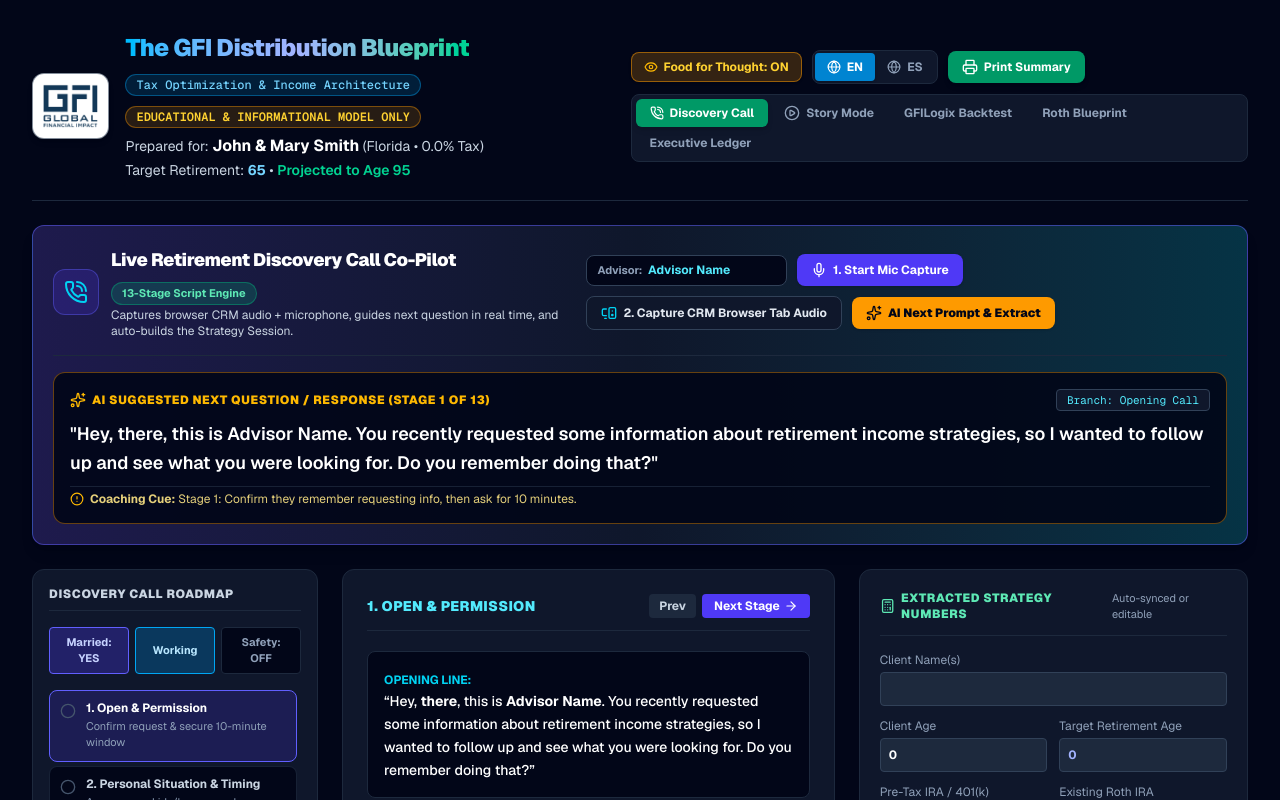
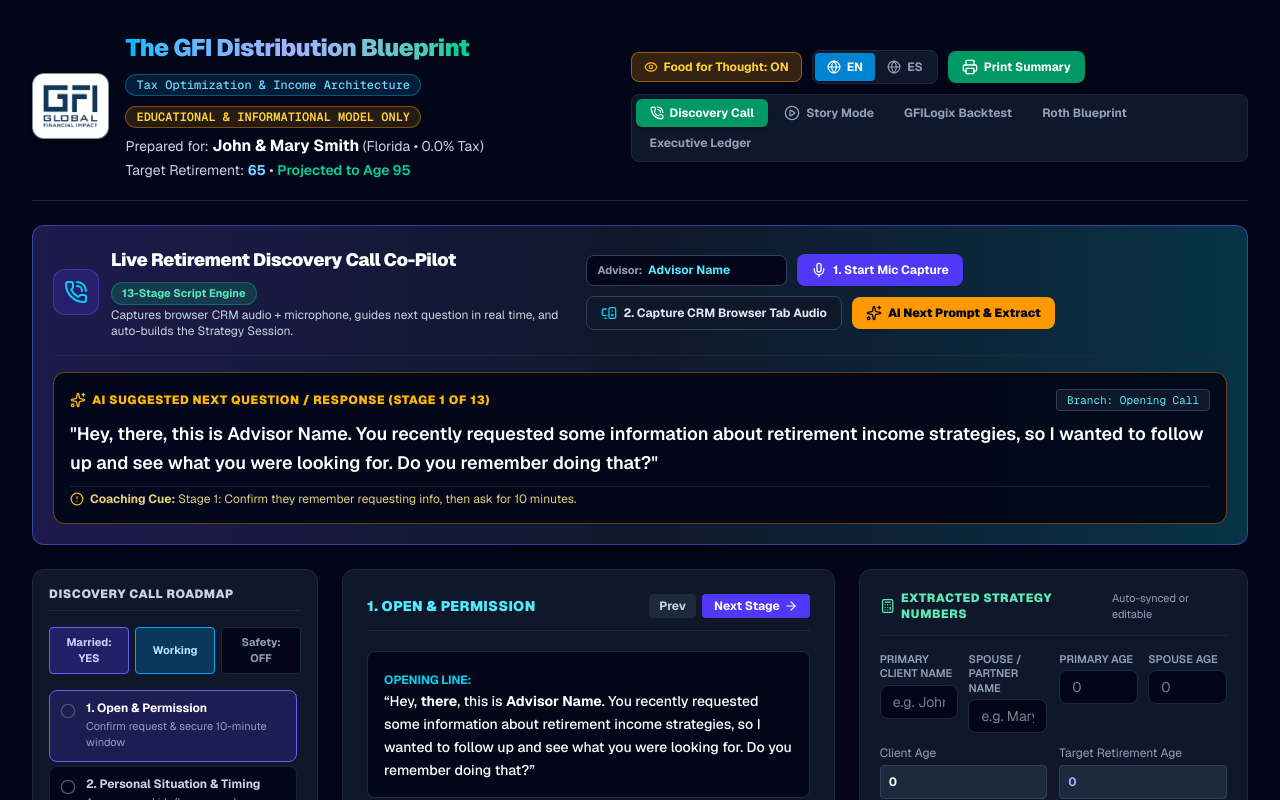
Before and after one commit to jromangfi21/gfi-platform, a Next.js app in the folder advisor-tool/: page / in a window 1280 px wide. Shown: the top 800 px of the page. Built offline with nearby package versions, Linux system fonts and the light colour scheme.

Commit message:
Separate Primary and Spouse names and ages in Extracted Strategy Numbers and inject into live script

```diff
--- a/advisor-tool/app/DiscoveryCallCoPilot.tsx
+++ b/advisor-tool/app/DiscoveryCallCoPilot.tsx
@@ -112,6 +112,8 @@ export default function DiscoveryCallCoPilot({
   const [transcript, setTranscript] = useState<string>('');
   const [crmNotes, setCrmNotes] = useState<string>('');
   const [copiedNotes, setCopiedNotes] = useState<boolean>(false);
+  const [primaryName, setPrimaryName] = useState<string>('');
+  const [spouseName, setSpouseName] = useState<string>('');
   const lastAutoAnalyzedRef = React.useRef<string>('');
   const isAiRunningRef = React.useRef<boolean>(false);
   const [interimText, setInterimText] = useState<string>('');
@@ -366,6 +368,19 @@ export default function DiscoveryCallCoPilot({
     const ssMatch = lower.match(/social\s+security[^\d$]{0,20}\$?([\d,.]+)\s*(k|thousand)?/);
     const pensionMatch = lower.match(/pension[^\d$]{0,20}\$?([\d,.]+)\s*(k|thousand)?/);
     const marriedMentioned = /\b(married|spouse|wife|husband)\b/.test(lower);
+    const primaryNameMatch = text.match(/(?:my name is|i'm|i am|this is)\s+([A-Z][a-z]{2,15})(?:\b|\s+and\b)/);
+    const spouseNameMatch = text.match(/(?:my wife|my husband|my spouse|wife's name is|husband's name is|spouse's name is)\s+([A-Z][a-z]{2,15})\b/);
+    const coupleMatch = text.match(/\b([A-Z][a-z]{2,15})\s+and\s+([A-Z][a-z]{2,15})\b/);
+
+    if (primaryNameMatch && !['Sure', 'Looking', 'Thinking', 'Going', 'Trying', 'Retired', 'Married', 'Single', 'Currently'].includes(primaryNameMatch[1])) {
+      setPrimaryName((prev) => prev || primaryNameMatch[1]);
+    } else if (coupleMatch && !['Assets', 'Income', 'Social', 'Stocks', 'Bonds', 'Roth', 'Life'].includes(coupleMatch[1])) {
+      setPrimaryName((prev) => prev || coupleMatch[1]);
+      setSpouseName((prev) => prev || coupleMatch[2]);
+    }
+    if (spouseNameMatch) {
+      setSpouseName((prev) => prev || spouseNameMatch[1]);
+    }
 
     setFormData((prev: any) => ({
       ...prev,
@@ -427,6 +442,12 @@ export default function DiscoveryCallCoPilot({
       });
 
       if (data.extractedData) {
+        if (data.extractedData.primaryName) {
+          setPrimaryName((prev) => prev || String(data.extractedData.primaryName));
+        }
+        if (data.extractedData.spouseName) {
+          setSpouseName((prev) => prev || String(data.extractedData.spouseName));
+        }
         const ext = data.extractedData;
         setFormData((prev) => ({
           ...prev,
@@ -556,7 +577,20 @@ ${transcript || '(No transcript recorded)'}
       }
     }, 2500);
 
-    return () => clearTimeout(timer);
+
+  useEffect(() => {
+    const p = primaryName.trim();
+    const s = spouseName.trim();
+    const combined = p && s ? `${p} & ${s}` : p || s || '';
+    setFormData((prev: any) => ({
+      ...prev,
+      clientName: combined,
+      isMarried: s ? true : prev.isMarried,
+    }));
+    if (s) setIsMarried(true);
+  }, [primaryName, spouseName]);
+
+  return () => clearTimeout(timer);
     // eslint-disable-next-line react-hooks/exhaustive-deps
   }, [transcript]);
 
@@ -1022,14 +1056,62 @@ ${transcript || '(No transcript recorded)'}
           </div>
 
           <div className="grid grid-cols-2 gap-3 text-xs">
-            <div className="col-span-2">
-              <label className="text-slate-400 block mb-1">Client Name(s)</label>
-              <input
-                type="text"
-                value={formData.clientName}
-                onChange={(e) => setFormData({ ...formData, clientName: e.target.value })}
-                className="w-full bg-slate-800 border border-slate-700 rounded p-2 text-white font-bold"
-              />
+            <div className="grid grid-cols-1 sm:grid-cols-2 gap-2.5">
+              <div>
+                <label className="block text-[11px] font-semibold text-slate-400 uppercase mb-1">
+                  Primary Client Name
+                </label>
+                <input
+                  type="text"
+                  placeholder="e.g. John"
+                  value={primaryName}
+                  onChange={(e) => setPrimaryName(e.target.value)}
+                  className="w-full rounded-lg bg-slate-950 border border-slate-800 px-3 py-1.5 text-sm text-slate-100 focus:border-emerald-500 focus:outline-none"
+                />
+              </div>
+              <div>
+                <label className="block text-[11px] font-semibold text-slate-400 uppercase mb-1">
+                  Spouse / Partner Name
+                </label>
+                <input
+                  type="text"
+                  placeholder="e.g. Mary"
+                  value={spouseName}
+                  onChange={(e) => setSpouseName(e.target.value)}
+                  className="w-full rounded-lg bg-slate-950 border border-slate-800 px-3 py-1.5 text-sm text-slate-100 focus:border-emerald-500 focus:outline-none"
+                />
+              </div>
+            </div>
+
+            <div className="grid grid-cols-2 gap-2.5">
+              <div>
+                <label className="block text-[11px] font-semibold text-slate-400 uppercase mb-1">
+                  {primaryName.trim() ? `${primaryName.trim()}'s Age` : 'Primary Age'}
+                </label>
+                <input
+                  type="number"
+                  value={formData.currentAge || ''}
+                  placeholder="0"
+                  onChange={(e) => setFormData({ ...formData, currentAge: Number(e.target.value) || 0 })}
+                  className="w-full rounded-lg bg-slate-950 border border-slate-800 px-3 py-1.5 text-sm text-slate-100 focus:border-emerald-500 focus:outline-none"
+                />
+              </div>
+              <div>
+                <label className="block text-[11px] font-semibold text-slate-400 uppercase mb-1">
+                  {spouseName.trim() ? `${spouseName.trim()}'s Age` : 'Spouse Age'}
+                </label>
+                <input
+                  type="number"
+                  value={formData.spouseAge || ''}
+                  placeholder="0"
+                  onChange={(e) => {
+                    const ageVal = Number(e.target.value) || 0;
+                    setFormData({ ...formData, spouseAge: ageVal, isMarried: ageVal > 0 ? true : formData.isMarried });
+                    if (ageVal > 0) setIsMarried(true);
+                  }}
+                  className="w-full rounded-lg bg-slate-950 border border-slate-800 px-3 py-1.5 text-sm text-slate-100 focus:border-emerald-500 focus:outline-none"
+                />
+              </div>
             </div>
 
             <div>
--- a/advisor-tool/app/api/discovery-copilot/route.ts
+++ b/advisor-tool/app/api/discovery-copilot/route.ts
@@ -2,9 +2,9 @@ import { NextRequest, NextResponse } from 'next/server';
 
 function buildSystemPrompt(advisorName: string) {
   const safeAdvisor = advisorName?.trim() || 'Advisor Name';
-  return `Retirement Discovery Co-Pilot for ${safeAdvisor}. Analyze the call transcript & notes, extract ALL mentioned client numbers/details into extractedData (convert "500k"->500000, "1.2 million"->1200000), and return ONLY compact single-line JSON:
-{"currentStage":1,"branchDetected":"Stage","suggestedNextPrompt":"short exact next question (max 20 words)","coachingTip":"3-word cue","safetyMentioned":false,"extractedData":{"clientName":null,"currentAge":null,"spouseAge":null,"isMarried":null,"retirementAge":null,"currentEarnedIncome":null,"iraBalance":null,"rothBalance":null,"liquidReserveNeed":null,"desiredMonthlyIncome":null,"monthlySocialSecurity":null,"monthlyPensionFixed":null,"biggestConcern":null,"currentAnnuity":null}}
-13 Stages: 1:Open(10m) 2:Personal(age,spouse,kids,work,retireAge) 3:Goals(vision,priority,1 win) 4:Assets(401k/IRA/Roth/annuity,advisor) 5:Debt 6:Risk(crash,down-market) 7:Safe 8:Liquidity 9:Income(goal,SS,pension,gap) 10:RealGap 11:Recap 12:4Jobs 13:Book45m.`;
+  return `Retirement Discovery Co-Pilot for ${safeAdvisor}. Analyze the call transcript & notes, extract ALL mentioned client numbers/details into extractedData (separate primaryName and spouseName into first/full names; convert "500k"->500000, "1.2 million"->1200000), and use their actual first names naturally in suggestedNextPrompt. Return ONLY compact single-line JSON:
+{"currentStage":1,"branchDetected":"Stage","suggestedNextPrompt":"short exact next question using their names (max 22 words)","coachingTip":"3-word cue","safetyMentioned":false,"extractedData":{"primaryName":null,"spouseName":null,"clientName":null,"currentAge":null,"spouseAge":null,"isMarried":null,"retirementAge":null,"currentEarnedIncome":null,"iraBalance":null,"rothBalance":null,"liquidReserveNeed":null,"desiredMonthlyIncome":null,"monthlySocialSecurity":null,"monthlyPensionFixed":null,"biggestConcern":null,"hasExistingAnnuity":null}}
+13 Stages: 1:Open(10m) 2:Personal(names,ages,spouse,kids,work,retireAge) 3:Goals(vision,priority,1 win) 4:Assets(401k/IRA/Roth/annuity,advisor) 5:Debt 6:Risk(crash,down-market) 7:Safe 8:Liquidity 9:Income(goal,SS,pension,gap) 10:RealGap 11:Recap 12:4Jobs 13:Book45m.`;
 }
 
 async function callGemini(model: string, apiKey: string, systemPrompt: string, userPrompt: string) {
@@ -14,7 +14,7 @@ async function callGemini(model: string, apiKey: string, systemPrompt: string, u
     contents: [{ role: 'user', parts: [{ text: userPrompt }] }],
     generationConfig: {
       temperature: 0.1,
-      maxOutputTokens: 500,
+      maxOutputTokens: 550,
       responseMimeType: 'application/json',
     },
   };
@@ -88,7 +88,19 @@ export async function POST(req: NextRequest) {
 
     const data = await res.json();
     const rawText = data?.candidates?.[0]?.content?.parts?.[0]?.text || '{}';
-    return NextResponse.json(safeParseJson(rawText));
+    const parsed = safeParseJson(rawText);
+
+    if (parsed?.extractedData) {
+      const pName = parsed.extractedData.primaryName?.trim() || '';
+      const sName = parsed.extractedData.spouseName?.trim() || '';
+      if (pName && sName && !parsed.extractedData.clientName) {
+        parsed.extractedData.clientName = `${pName} & ${sName}`;
+      } else if (pName && !parsed.extractedData.clientName) {
+        parsed.extractedData.clientName = pName;
+      }
+    }
+
+    return NextResponse.json(parsed);
   } catch (err: any) {
     return NextResponse.json(
       { error: err.message || 'Co-Pilot analysis failed' },
```
